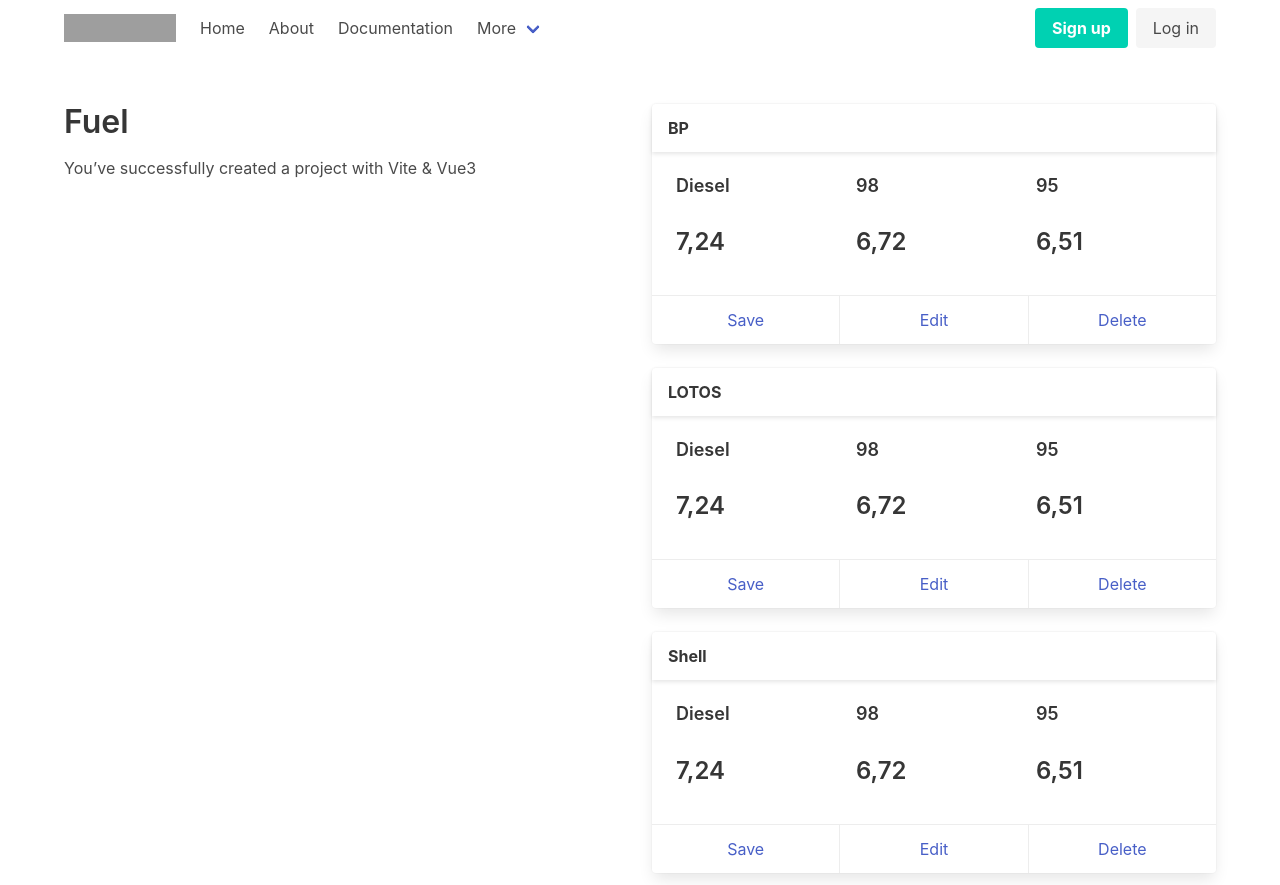
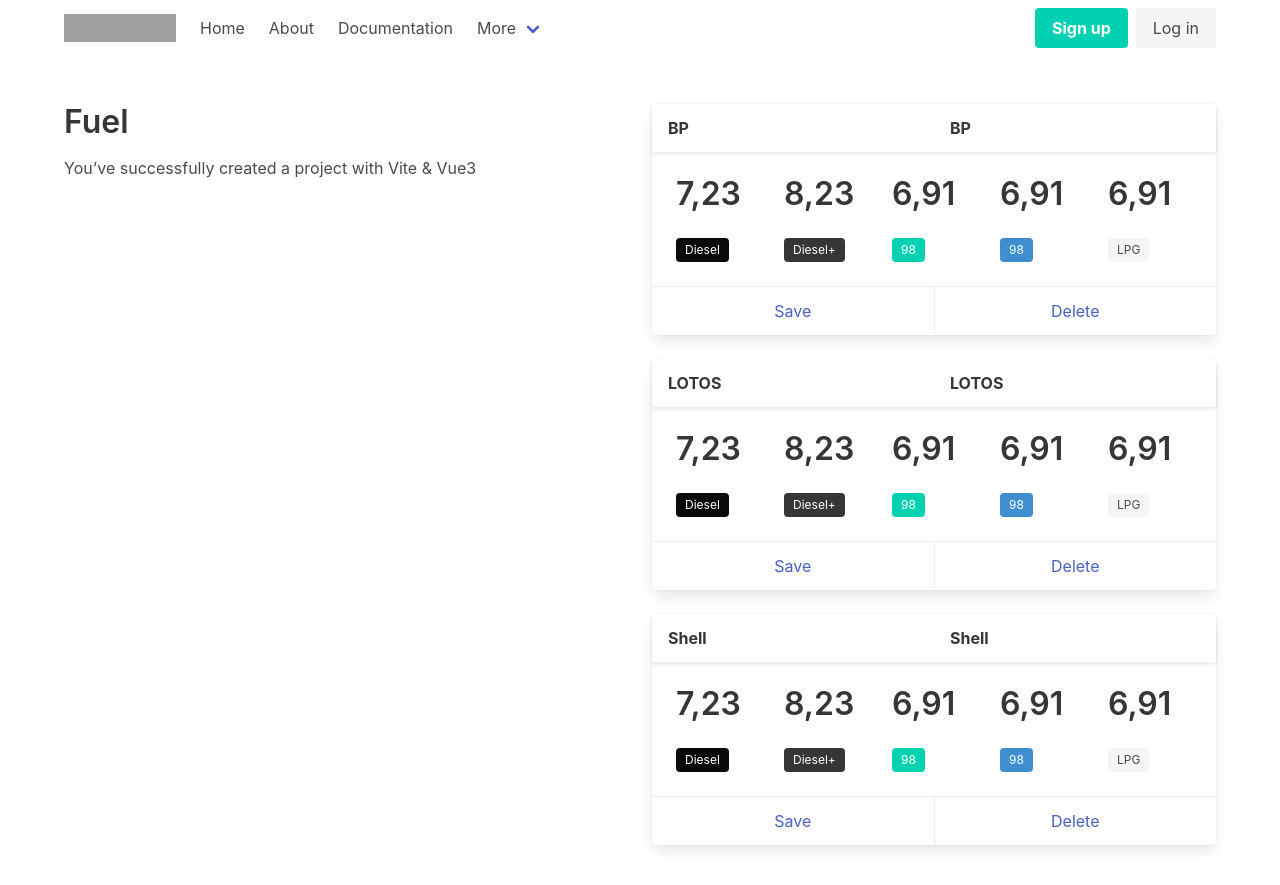
Before and after one commit to olivetum/fuel, a Vue app: page / in a window 1280 px wide. After the commit the page ends 857 px from the top, so only its background shows below. Built offline with nearby package versions, Linux system fonts and the light colour scheme; grey boxes are pictures that could not be loaded.

Commit message:
Price as .title Fuel as .tag

```diff
--- a/src/components/WelcomeItem.vue
+++ b/src/components/WelcomeItem.vue
@@ -2,35 +2,42 @@
   <section class="block">
     <div class="card">
 
-      <header class="card-header">
+      <header class="card-header is-flex">
+        <p class="card-header-title">
+          <slot name="heading"></slot>
+        </p>
         <p class="card-header-title">
           <slot name="heading"></slot>
         </p>
 
-        <button class="card-header-icon" aria-label="more options">
-
-        </button>
       </header>
       <div class="card-content">
         <div class="content columns">
           <div class="column">
-            <h5>Diesel</h5>
-            <h3>7,24</h3>
+            <h1 class="title">7,23</h1>
+            <span class="tag is-black">Diesel</span>
           </div>
           <div class="column">
-            <h5>98</h5>
-            <h3>6,72</h3>
+            <h1 class="title">8,23</h1>
+            <span class="tag is-dark">Diesel+</span>
           </div>
           <div class="column">
-            <h5>95</h5>
-            <h3>6,51</h3>
+            <h1 class="title">6,91</h1>
+            <span class="tag is-primary">98</span>
+          </div>
+          <div class="column">
+            <h1 class="title">6,91</h1>
+            <span class="tag is-info">98</span>
+          </div>
+          <div class="column">
+            <h1 class="title">6,91</h1>
+            <span class="tag">LPG</span>
           </div>
           <br>
         </div>
       </div>
       <footer class="card-footer">
         <a href="#" class="card-footer-item">Save</a>
-        <a href="#" class="card-footer-item">Edit</a>
         <a href="#" class="card-footer-item">Delete</a>
       </footer>
     </div>
```
